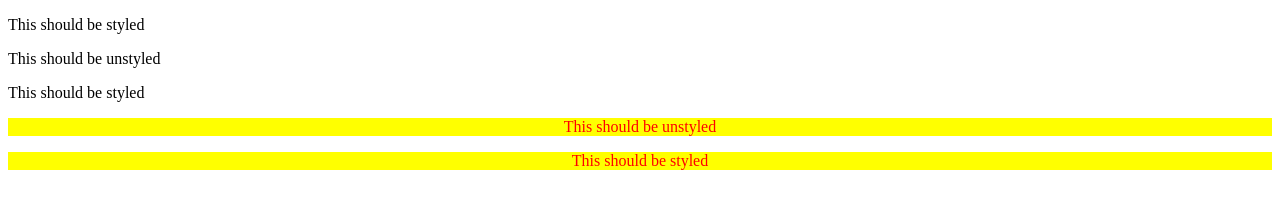
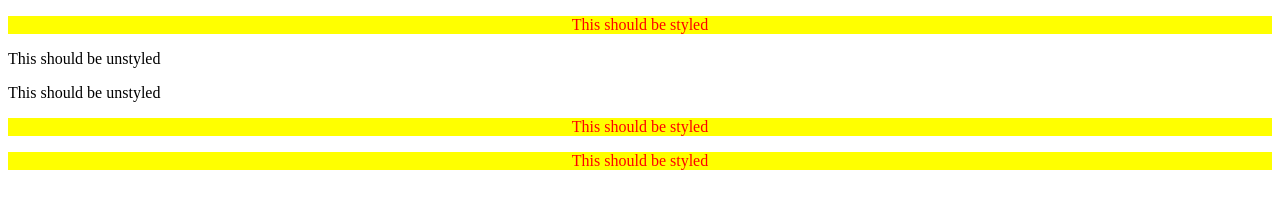
Before and after one commit to c3aus3scu/css-exercises, a plain HTML site: page foundations/05-descendant-combinator/index.html in a window 1280 px wide. Drawn offline with Linux system fonts and the light colour scheme.

Commit message:
Last update

```diff
--- a/foundations/05-descendant-combinator/index.html
+++ b/foundations/05-descendant-combinator/index.html
@@ -8,12 +8,12 @@
 </head>
 <body>
     <div class="container">
-        <p>This should be styled</p>
+        <p class="text">This should be styled</p>
     </div>
     <p class="text">This should be unstyled</p>
-    <p class="text">This should be styled</p>
+    <p class="text">This should be unstyled</p>
     <div class="container">
-        <p class="text">This should be unstyled</p>
+        <p class="text">This should be styled</p>
         <p class="text">This should be styled</p>
     </div>
 </body>
```
